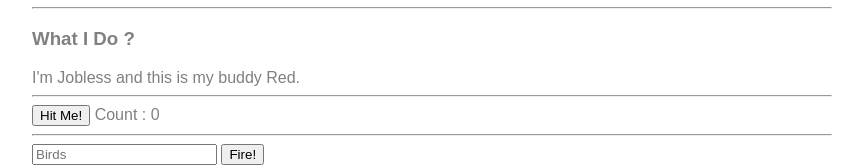
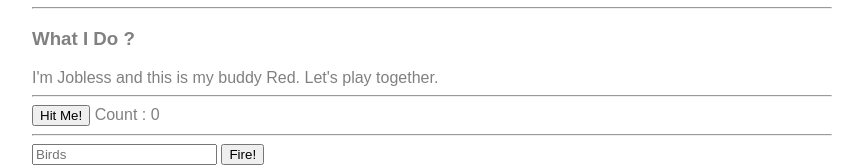
Before and after one commit to arv-raj/imad_buildapp, a website: page ui/index.html in a window 1280 px wide. Shown: the part 342-509 px from the top of the page, without its empty margins (208-1071 px from the left). Drawn offline with Linux system fonts and the light colour scheme.

Commit message:
Updated 08-31-2019

```diff
--- a/ui/index.html
+++ b/ui/index.html
@@ -15,7 +15,7 @@
 			<hr/>
 			<h3>What I Do ?</h3>
 			<div>
-				I'm Jobless and this is my buddy Red.
+				I'm Jobless and this is my buddy Red. Let's play together.
 			</div>
 			<hr/>
 			<div class="footer">
```
